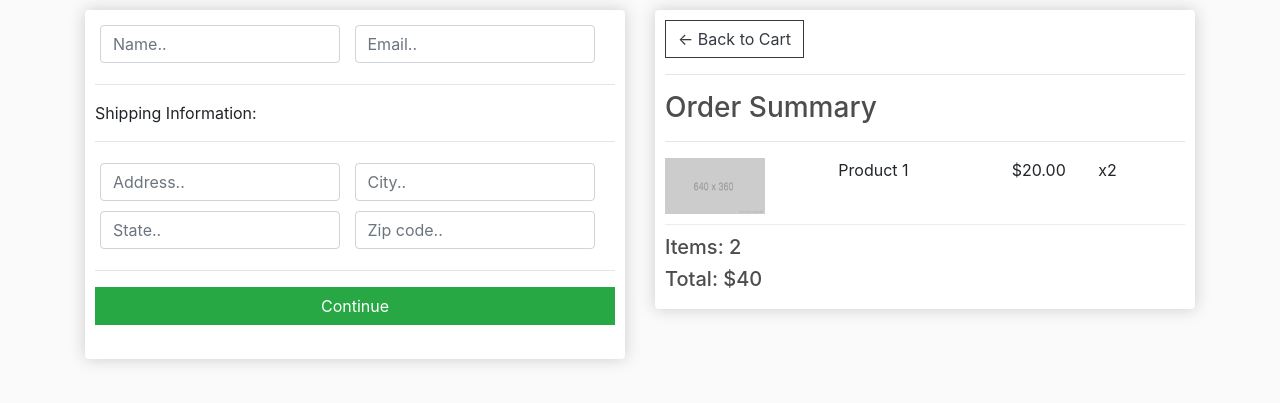
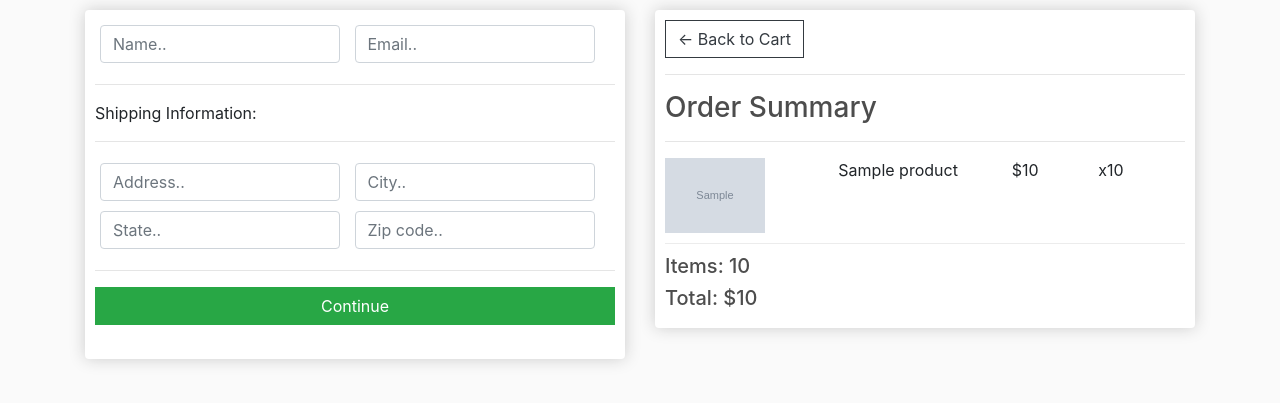
Before and after one commit to believeelikem/E_COMMERCE, a Django app: template store/templates/store/checkout.html in a window 1280 px wide. Shown: the part 57-460 px from the top of the page. Run offline with Django 5.2, Linux system fonts and the light colour scheme; the template is opened without the code that fills it: most values are stand-ins (such as "Sample title", 1, 10 or a date in 2020); grey boxes marked "Sample" are stand-in pictures; some libraries are stand-ins or nearby versions.

Commit message:
added checkout functionality

```diff
--- a/store/templates/store/cart.html
+++ b/store/templates/store/cart.html
@@ -9,8 +9,8 @@
                 <br>
                 <table class="table">
                     <tr>
-                        <th><h5>Items: <strong>3</strong></h5></th>
-                        <th><h5>Total:<strong> $42</strong></h5></th>
+                        <th><h5>Items: <strong>{{cart_total_items}}</strong></h5></th>
+                        <th><h5>Total:<strong> ${{cart_total}}</strong></h5></th>
                         <th>
                             <a  style="float:right; margin:5px;" class="btn btn-success" href="{% url 'checkout' %}">Checkout</a>
                         </th>
@@ -42,7 +42,7 @@
                             <img class="chg-quantity" src="{% static  'images/arrow-down.png' %}">
                         </div>
                     </div>
-                    <div style="flex:1"><p>$32</p></div>
+                    <div style="flex:1"><p>${{item.get_total}}</p></div>
                 </div>
             {% endfor %}
         </div>
--- a/store/templates/store/checkout.html
+++ b/store/templates/store/checkout.html
@@ -48,14 +48,16 @@
                 <hr>
                 <h3>Order Summary</h3>
                 <hr>
+                {% for item in items %}
                 <div class="cart-row">
-                    <div style="flex:2"><img class="row-image" src="{% static 'images/placeholder.png' %}"></div>
-                    <div style="flex:2"><p>Product 1</p></div>
-                    <div style="flex:1"><p>$20.00</p></div>
-                    <div style="flex:1"><p>x2</p></div>
+                    <div style="flex:2"><img class="row-image" src="{{item.product.image.url}}"></div>
+                    <div style="flex:2"><p>{{item.product.name}}</p></div>
+                    <div style="flex:1"><p>${{item.product.price}}</p></div>
+                    <div style="flex:1"><p>x{{item.quantity}}</p></div>
                 </div>
-                <h5>Items:   2</h5>
-                <h5>Total:   $40</h5>
+                {% endfor %}
+                <h5>Items:   {{cart_total_items}}</h5>
+                <h5>Total:   ${{cart_total_price}}</h5>
             </div>
         </div>
     </div>
```
Also changed, not shown: store/models.py (+41 -27 lines), store/views.py (+16 -4 lines), db.sqlite3, 3 other files.
